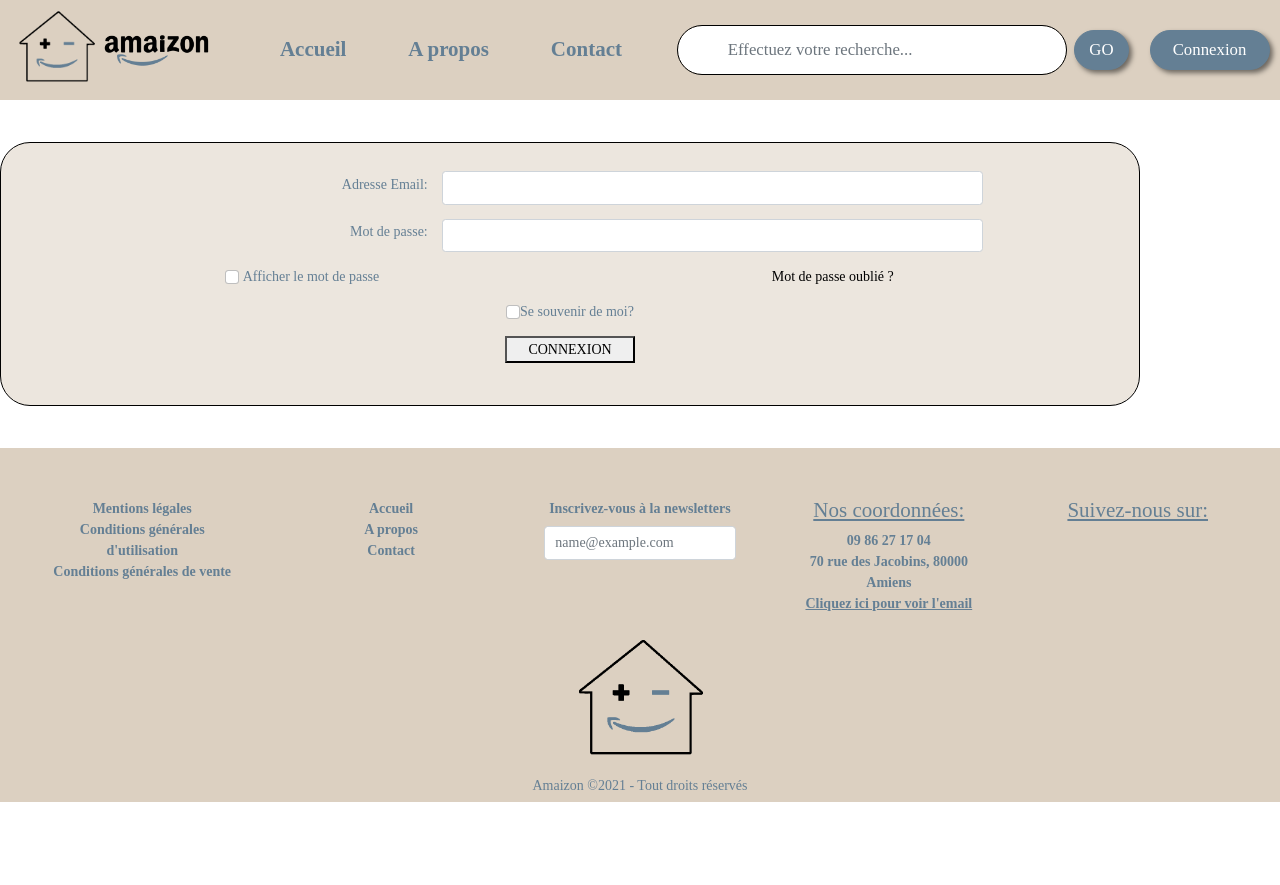
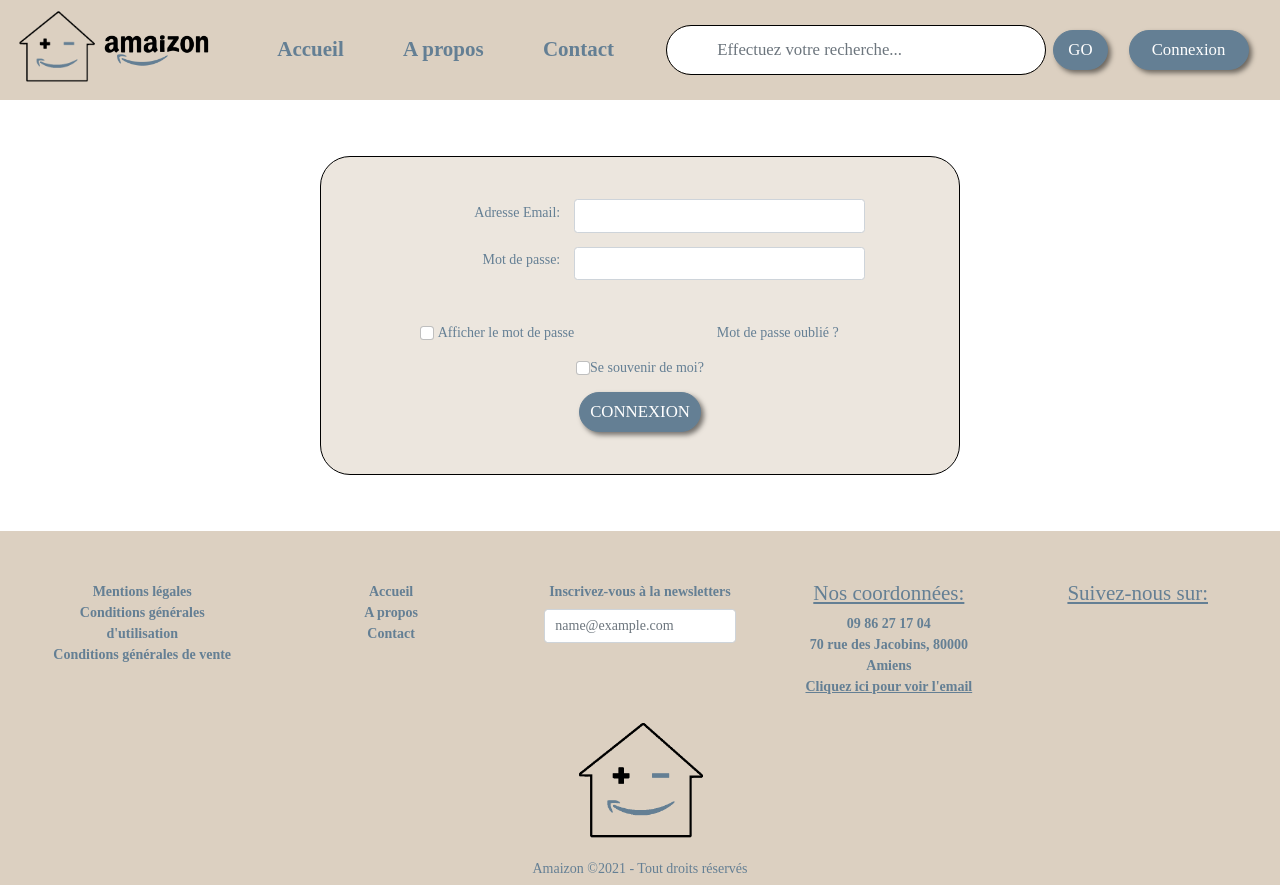
Before and after one commit to GuillaumeDavid23/Amaizon, a React (Create React App) app: page /connect in a window 1280 px wide. Before the commit the page ends 802 px from the top, so only its background shows below. Built offline with nearby package versions, Linux system fonts and the light colour scheme.

Commit message:
02/03/22 15:01 ConnectForm

```diff
--- a/src/pages/Connect/Connect.jsx
+++ b/src/pages/Connect/Connect.jsx
@@ -2,7 +2,7 @@ import ConnectForm from './components/ConnectForm'
 
 const Connect = () => {
 	return (
-		<div className="my-5">
+		<div className="d-flex col-10 offset-1 col-md-6 offset-md-3 my-5">
 			<ConnectForm />
 		</div>
 	)
--- a/src/pages/Connect/components/ConnectForm.jsx
+++ b/src/pages/Connect/components/ConnectForm.jsx
@@ -1,6 +1,6 @@
 import { useForm } from 'react-hook-form'
 import { useState } from 'react'
-import { Container } from 'react-bootstrap'
+import { Container, Button } from 'react-bootstrap'
 import '../../../styles/Connect.css'
 // import { Redirect } from 'react-router-dom'
 
@@ -21,6 +21,7 @@ const ConnectForm = () => {
 
 	const onSubmit = (data) => {
 		try {
+			console.log(1)
 			let body = JSON.stringify({
 				email: data.email,
 				password: data.password,
@@ -51,12 +52,9 @@ const ConnectForm = () => {
 	}
 
 	return (
-		<Container
-			className="bo_subcontainer"
-			style={{ 'border-radius': '30px' }}
-		>
+		<Container className="bo_subcontainer" style={{ borderRadius: '30px' }}>
 			<form id="connectForm" onSubmit={handleSubmit(onSubmit)}>
-				<div className="mb-3">
+				<div className="my-3">
 					<div className="d-flex justify-content-center align-items-center">
 						<label
 							htmlFor="email"
@@ -83,7 +81,7 @@ const ConnectForm = () => {
 						)}
 					</div>
 				</div>
-				<div className="mb-3">
+				<div className="mb-5">
 					<div className="d-flex justify-content-center align-items-center">
 						<label
 							htmlFor="password"
@@ -138,13 +136,10 @@ const ConnectForm = () => {
 					</label>
 				</div>
 				<div className="d-flex justify-content-center mb-3">
-					<button id="connectBtn" className="px-4">
+					<Button type="submit" className="header-btn">
 						CONNEXION
-					</button>
+					</Button>
 					{/* <button disabled={isSubmitting || !isValid} className="px-4">
-                        CONNEXION
-                    </button> */}
-					{/* <button id="connectBtn" className="btn px-4">
                         CONNEXION
                     </button> */}
 				</div>
--- a/src/pages/Home/components/Filters.jsx
+++ b/src/pages/Home/components/Filters.jsx
@@ -1,5 +1,5 @@
 import Input from '../../../templates/Input'
-import { Dropdown } from 'react-bootstrap'
+// import { Dropdown } from 'react-bootstrap'
 import { useState, useEffect } from 'react'
 
 const Filters = ({ setProperties }) => {
--- a/src/styles/App.css
+++ b/src/styles/App.css
@@ -15,7 +15,7 @@
 }
 
 a {
-  color: black !important;
+  color: #647f94 !important;
   text-decoration: none !important;
 }
 
--- a/src/templates/Header/components/Navigation.jsx
+++ b/src/templates/Header/components/Navigation.jsx
@@ -16,10 +16,10 @@ const Navigation = ({ isConnected }) => {
 	const linkArray = [
 		{
 			name: 'Accueil',
-			link: '#',
+			link: '/',
 		},
-		{ name: 'A propos', link: '#' },
-		{ name: 'Contact', link: '#' },
+		{ name: 'A propos', link: '/aboutus' },
+		{ name: 'Contact', link: '/contactus' },
 	]
 
 	// Gestion de la déconnexion:
@@ -45,7 +45,7 @@ const Navigation = ({ isConnected }) => {
 			</Nav>
 			<Search />
 			{!isConnected ? (
-				<LinkRouterDom to="/connect">
+				<LinkRouterDom to="/connect" className="me-4">
 					<Button
 						className="header-btn header-btn-connexion"
 						variant="primary"
@@ -54,7 +54,7 @@ const Navigation = ({ isConnected }) => {
 					</Button>
 				</LinkRouterDom>
 			) : (
-				<Dropdown>
+				<Dropdown className="me-4">
 					<Dropdown.Toggle
 						variant="primary"
 						id="dropdown-basic"
```
